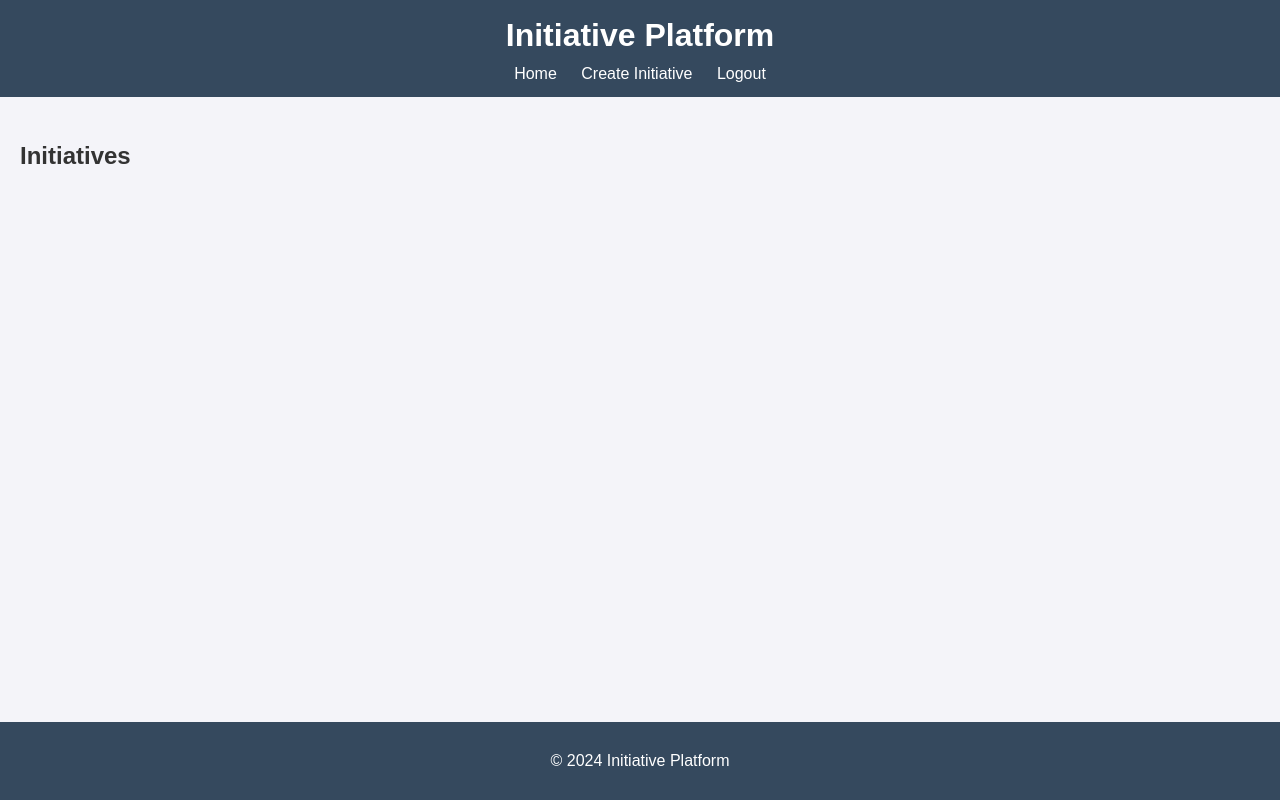
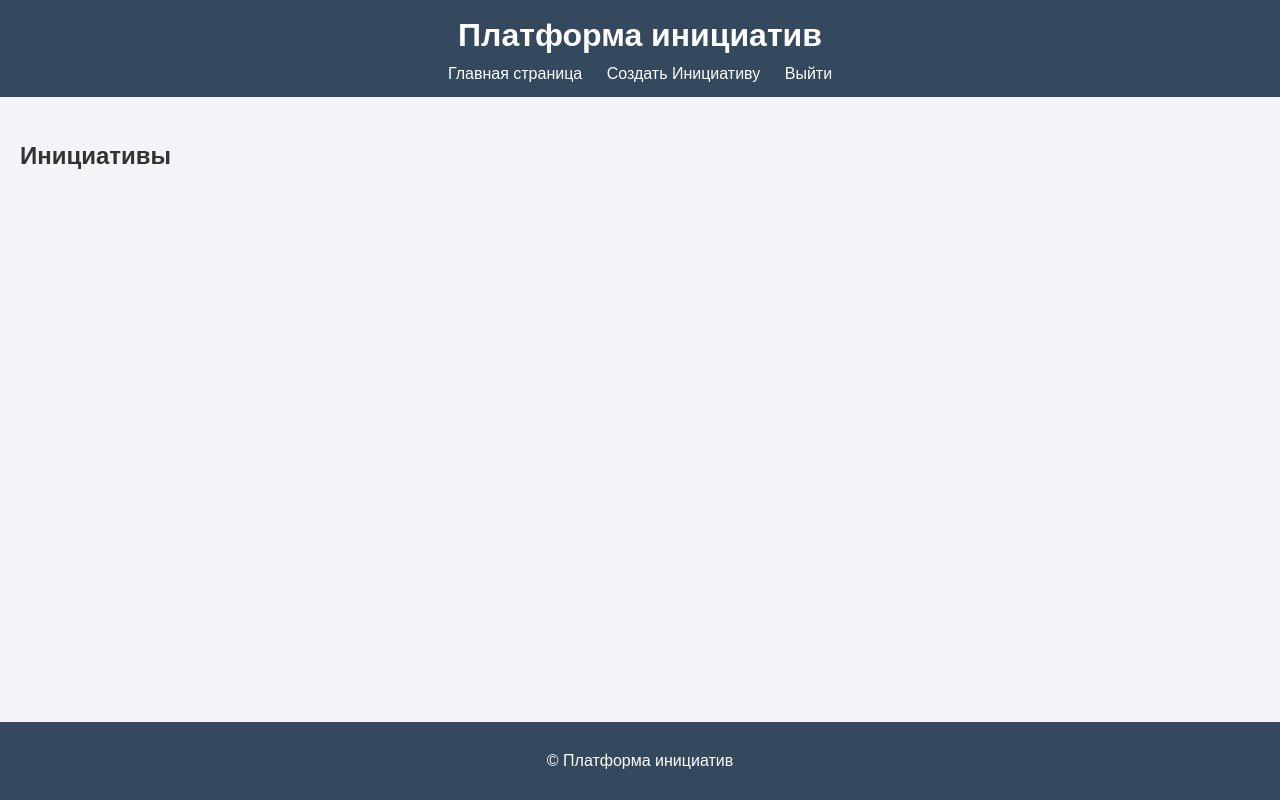
Before and after one commit to artyomzakharov04/RGZ2, a Flask app: page / in a window 1280 px wide. Run offline with Flask 3, Linux system fonts and the light colour scheme; the visitor is signed in with stand-in values (Sample User, id 1); data that the repository does not hold is empty; some libraries are stand-ins or nearby versions.

Commit message:
оконченный templates

```diff
--- a/templates/base.html
+++ b/templates/base.html
@@ -3,23 +3,23 @@
 <head>
     <meta charset="UTF-8">
     <meta name="viewport" content="width=device-width, initial-scale=1.0">
-    <title>{% block title %}Initiative Platform{% endblock %}</title>
+    <title>{% block title %}Платформа инициатив{% endblock %}</title>
     <link rel="stylesheet" href="/static/style.css">
 </head>
 <body>
     <header>
-        <h1>Initiative Platform</h1>
+        <h1>Платформа инициатив</h1>
         <nav>
-            <a href="{{ url_for('index') }}">Home</a>
+            <a href="{{ url_for('index') }}">Главная страница</a>
             {% if 'user_id' in session %}
-                <a href="{{ url_for('create_initiative') }}">Create Initiative</a>
-                <a href="{{ url_for('logout') }}">Logout</a>
+                <a href="{{ url_for('create_initiative') }}">Создать Инициативу</a>
+                <a href="{{ url_for('logout') }}">Выйти</a>
                 {% if session['user_id'] == 1 %}
-                    <a href="{{ url_for('admin') }}">Admin</a>
+                    <a href="{{ url_for('admin') }}">Админ</a>
                 {% endif %}
             {% else %}
-                <a href="{{ url_for('login') }}">Login</a>
-                <a href="{{ url_for('register') }}">Register</a>
+                <a href="{{ url_for('login') }}">Войти</a>
+                <a href="{{ url_for('register') }}">Регистрация</a>
             {% endif %}
         </nav>
     </header>
@@ -27,7 +27,7 @@
         {% block content %}{% endblock %}
     </main>
     <footer>
-        <p>© 2024 Initiative Platform</p>
+        <p>© Платформа инициатив</p>
     </footer>
 </body>
 </html>
--- a/templates/index.html
+++ b/templates/index.html
@@ -1,9 +1,9 @@
 {% extends 'base.html' %}
 
-{% block title %}Home{% endblock %}
+{% block title %}Главная страница{% endblock %}
 
 {% block content %}
-<h2>Initiatives</h2>
+<h2>Инициативы</h2>
 
 {% if 'user_id' not in session %}
     <p style="color: red;">Чтобы голосовать, необходимо авторизоваться!</p>
@@ -11,26 +11,26 @@
 
 {% for initiative in initiatives %}
     <div class="initiative" id="initiative-{{ initiative[0] }}">
-        <h3>{{ initiative[1] }}</h3> <!-- Title -->
-        <p>{{ initiative[2] }}</p> <!-- Content -->
+        <h3>{{ initiative[1] }}</h3>
+        <p>{{ initiative[2] }}</p>
         <small>Created on {{ initiative[3] }}</small>
 
-        <!-- Voting buttons -->
+
         {% if 'user_id' in session %}
         <div>
-            <button class="vote-btn" data-initiative-id="{{ initiative[0] }}" data-vote-value="1">Like</button>
-            <button class="vote-btn" data-initiative-id="{{ initiative[0] }}" data-vote-value="-1">Dislike</button>
+            <button class="vote-btn" data-initiative-id="{{ initiative[0] }}" data-vote-value="1">Нравится</button>
+            <button class="vote-btn" data-initiative-id="{{ initiative[0] }}" data-vote-value="-1">Не нравится</button>
         </div>
         {% endif %}
 
-        <!-- Like and Dislike counters -->
-        <p>Likes: <span id="likes-{{ initiative[0] }}">{{ initiative_likes[initiative[0]] }}</span></p>
-        <p>Dislikes: <span id="dislikes-{{ initiative[0] }}">{{ initiative_dislikes[initiative[0]] }}</span></p>
+
+        <p>Нравится: <span id="likes-{{ initiative[0] }}">{{ initiative_likes[initiative[0]] }}</span></p>
+        <p>Не нравится: <span id="dislikes-{{ initiative[0] }}">{{ initiative_dislikes[initiative[0]] }}</span></p>
     </div>
 {% endfor %}
 
 {% if initiatives|length < total_initiatives %}
-    <button id="load-more-btn" data-page="2">Load more</button>
+    <button id="load-more-btn" data-page="2">Загрузить еще</button>
 {% endif %}
 
 <script>
@@ -59,10 +59,10 @@
                 initiativesContainer.appendChild(initiativeElement);
             });
 
-            // Update the page number for next request
+
             this.setAttribute('data-page', parseInt(page) + 1);
 
-            // If no more initiatives, remove the "Load more" button
+
             if (data.initiatives.length + (page - 1) * 20 >= data.total_initiatives) {
                 this.style.display = 'none';
             }
```
Also changed, not shown: templates/admin.html (+5 -5 lines), templates/create_initiative.html (+5 -5 lines), templates/login.html (+6 -6 lines), templates/register.html (+6 -6 lines).
